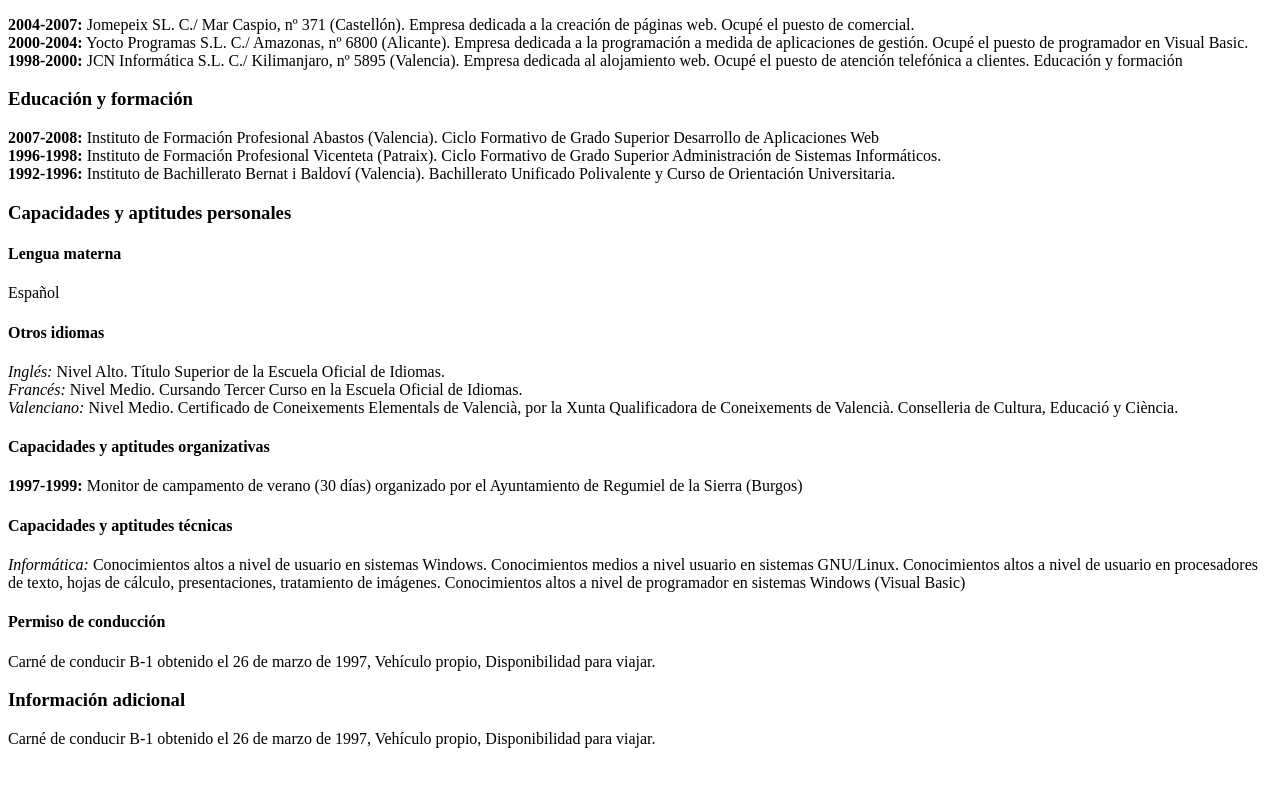
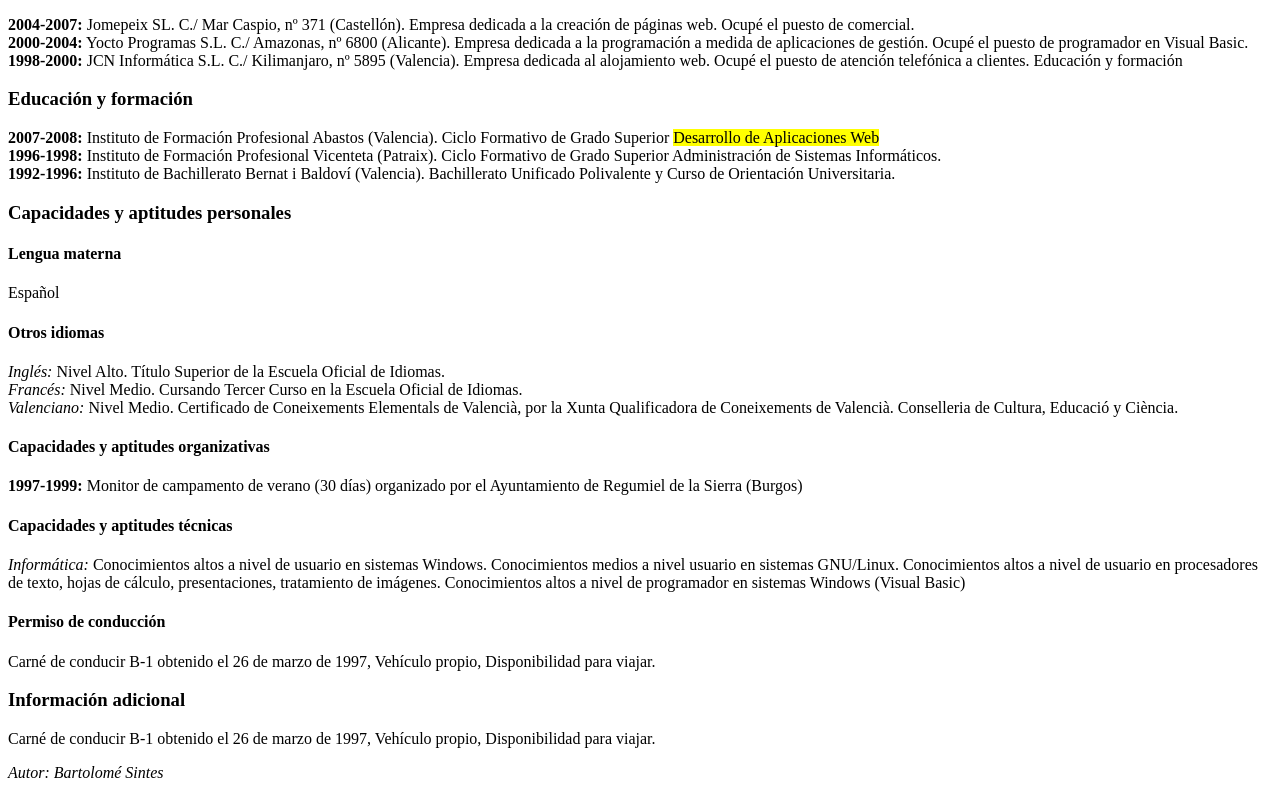
Before and after one commit to cdz32909/LenguajeMarcas, a plain HTML site: page textos/texto07.html in a window 1280 px wide. Shown: the part 314-1112 px from the top of the page. Before the commit the page ends 1078 px from the top, so only its background shows below. Drawn offline with Linux system fonts and the light colour scheme.

Commit message:
Cree texto07.html

```diff
--- a/textos/texto07.html
+++ b/textos/texto07.html
@@ -25,7 +25,7 @@
     <br><b>1998-2000:</b> JCN Informática S.L. C./ Kilimanjaro, nº 5895 (Valencia). Empresa dedicada al alojamiento web. Ocupé el puesto de atención telefónica a clientes. Educación y formación</p>
 
     <h3>Educación y formación</h3>
-    <p><b>2007-2008:</b> Instituto de Formación Profesional Abastos (Valencia). Ciclo Formativo de Grado Superior Desarrollo de Aplicaciones Web
+    <p><b>2007-2008:</b> Instituto de Formación Profesional Abastos (Valencia). Ciclo Formativo de Grado Superior <mark>Desarrollo de Aplicaciones Web</mark>
     <br><b>1996-1998:</b> Instituto de Formación Profesional Vicenteta (Patraix). Ciclo Formativo de Grado Superior Administración de Sistemas Informáticos.
     <br><b>1992-1996:</b> Instituto de Bachillerato Bernat i Baldoví (Valencia). Bachillerato Unificado Polivalente y Curso de Orientación Universitaria.</p>
 
@@ -45,5 +45,7 @@
 
     <h3>Información adicional</h3>
     <p>Carné de conducir B-1 obtenido el 26 de marzo de 1997, Vehículo propio, Disponibilidad para viajar.</p>
+
+    <p><i>Autor: Bartolomé Sintes</i></p>
 </body>
 </html>
```
